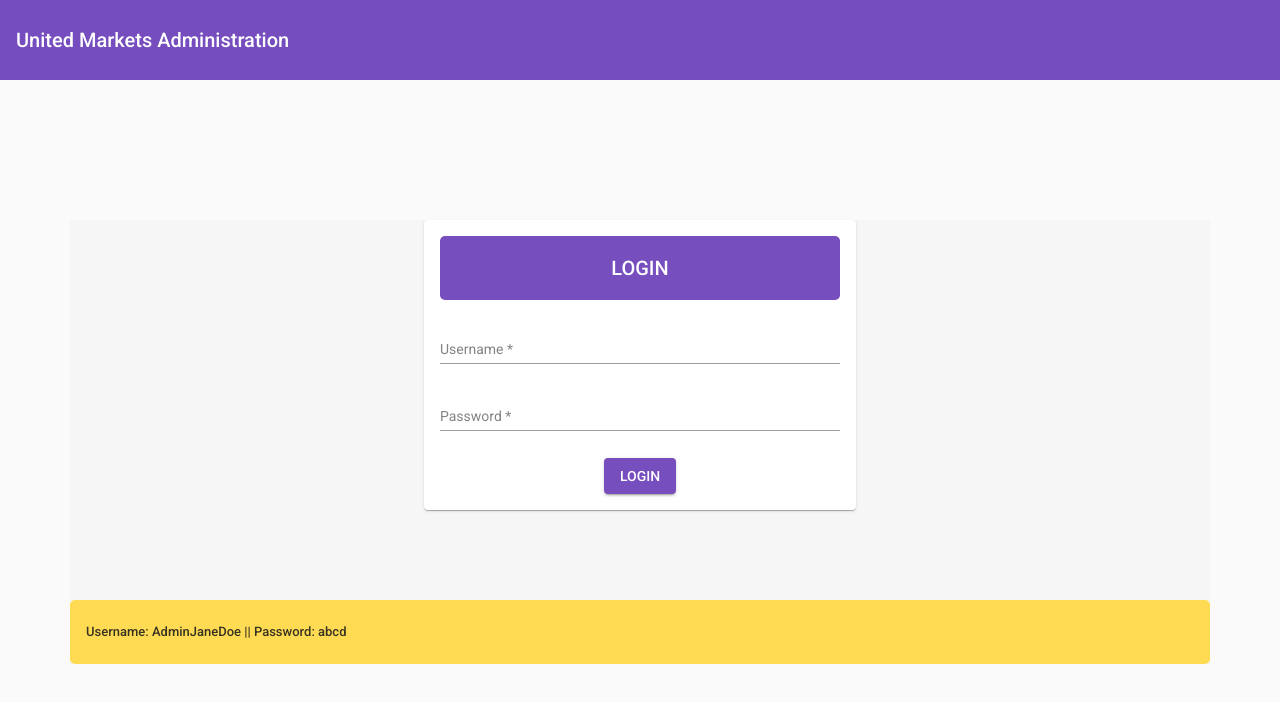
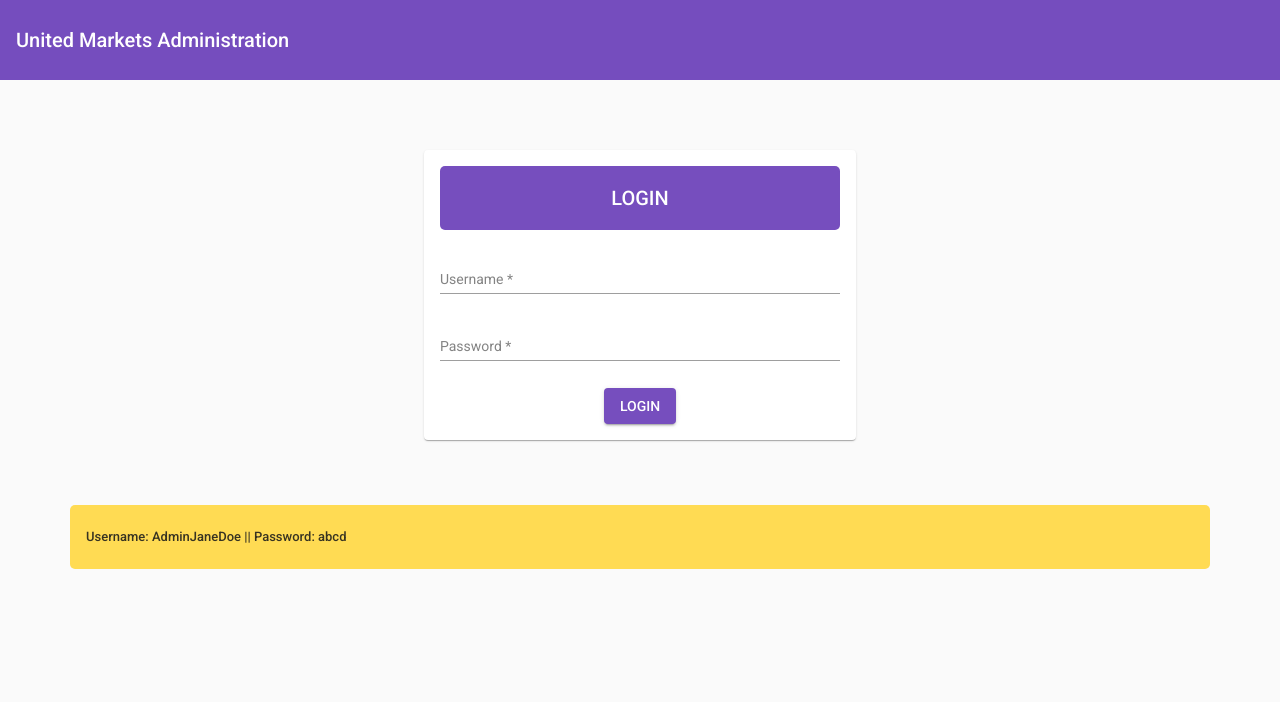
Before and after one commit to RA-Development/UnitedMarketsApp, an Angular app: page /admin in a window 1280 px wide. Shown: the top 702 px of the page. Built offline with nearby package versions, Linux system fonts and the light colour scheme; no server answers.

Commit message:
Updated CSS for the admin login

```diff
--- a/src/app/admin/admin/admin.component.css
+++ b/src/app/admin/admin/admin.component.css
@@ -42,7 +42,6 @@
   height: 100%;
   align-items: center;
   justify-content: center;*/
-  background-color: whitesmoke;
   opacity: 0.9;
   margin: 5em;
 }
--- a/src/app/admin/login-admin/login-admin.component.css
+++ b/src/app/admin/login-admin/login-admin.component.css
@@ -1,6 +1,6 @@
 .login-info {
   font-size: small;
-  margin-top: -50px;
+  margin-top: -5px;
 }
 
 .span {
@@ -14,7 +14,7 @@ mat-toolbar {
 
 mat-card {
   max-width: 400px;
-  margin: 10em auto;
+  margin: 5em auto;
   text-align: center;
 }
 
```
